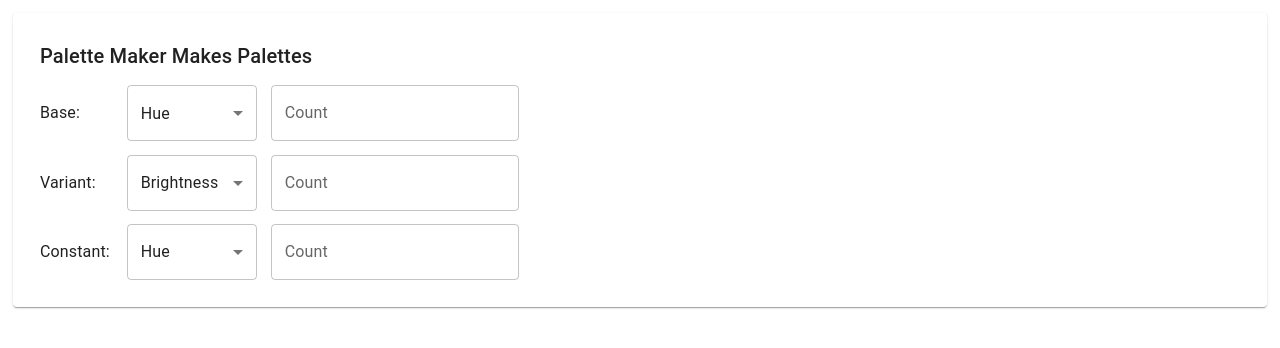
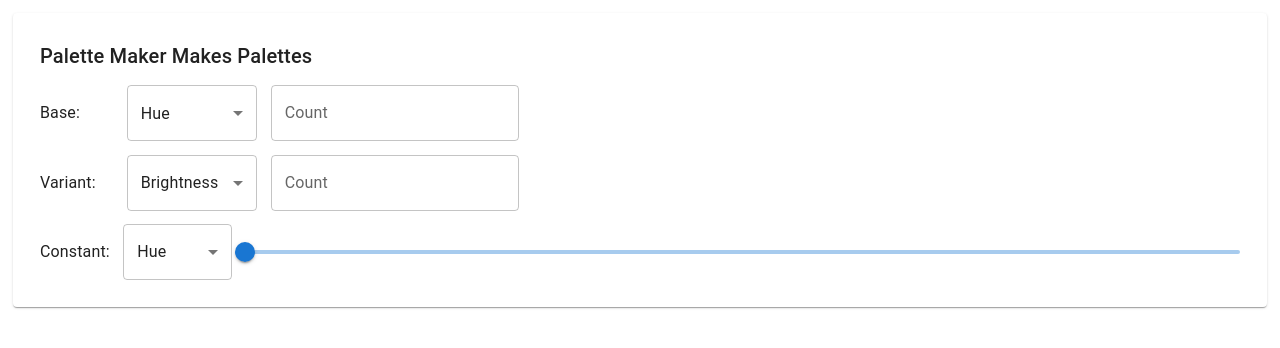
Before and after one commit to davor-skontra/pmmp, a React (Create React App) app: page / in a window 1280 px wide. Shown: the top 348 px of the page. Built offline with nearby package versions, Linux system fonts and the light colour scheme.

Commit message:
Pass props to slider

```diff
--- a/src/App.tsx
+++ b/src/App.tsx
@@ -44,8 +44,9 @@ function App() {
                     defaultSelected={baseSelection}
                     onOptionChange={setConstantSelection}
                     onValueChange={x => {}}
-                    from={1}
-                    to={100}
+                    min={1}
+                    max={100}
+                    step={1}
                 />
             </Card>
         </Box>
--- a/src/ColorValueSlider.tsx
+++ b/src/ColorValueSlider.tsx
@@ -1,24 +1,19 @@
-import {TextField} from '@mui/material';
+import {Slider, SliderProps, TextField} from '@mui/material';
 import ColorPropertySelector, {ColorPropertySelectorProps} from "./ColorPropertySelector";
 
-type SliderColorPropertySelectorProps = ColorPropertySelectorProps & {
-    from: number
-    to: number
-}
+type SliderColorPropertySelectorProps = ColorPropertySelectorProps & SliderProps
 
-function renderSlider(onValueChange: (value: number) => void) {
+function renderSlider(p: SliderColorPropertySelectorProps, onValueChange: (value: number) => void) {
     return (
-        <TextField
-            type={'number'}
-            inputProps={{inputMode: 'numeric'}}
-            label={'Count'}
-            onChange={e => onValueChange(Number(e.target.value))}/>
+        <Slider {...p}/>
     )
 }
 
 function ColorPropertySelectorWithSlider(p: SliderColorPropertySelectorProps) {
+    const sliderFactory = (v: (value: number) => void) => renderSlider(p, v)
+
     return (
-        <ColorPropertySelector {...p} rightElement={renderSlider}/>
+        <ColorPropertySelector {...p} rightElement={sliderFactory}/>
     )
 }
 
```
